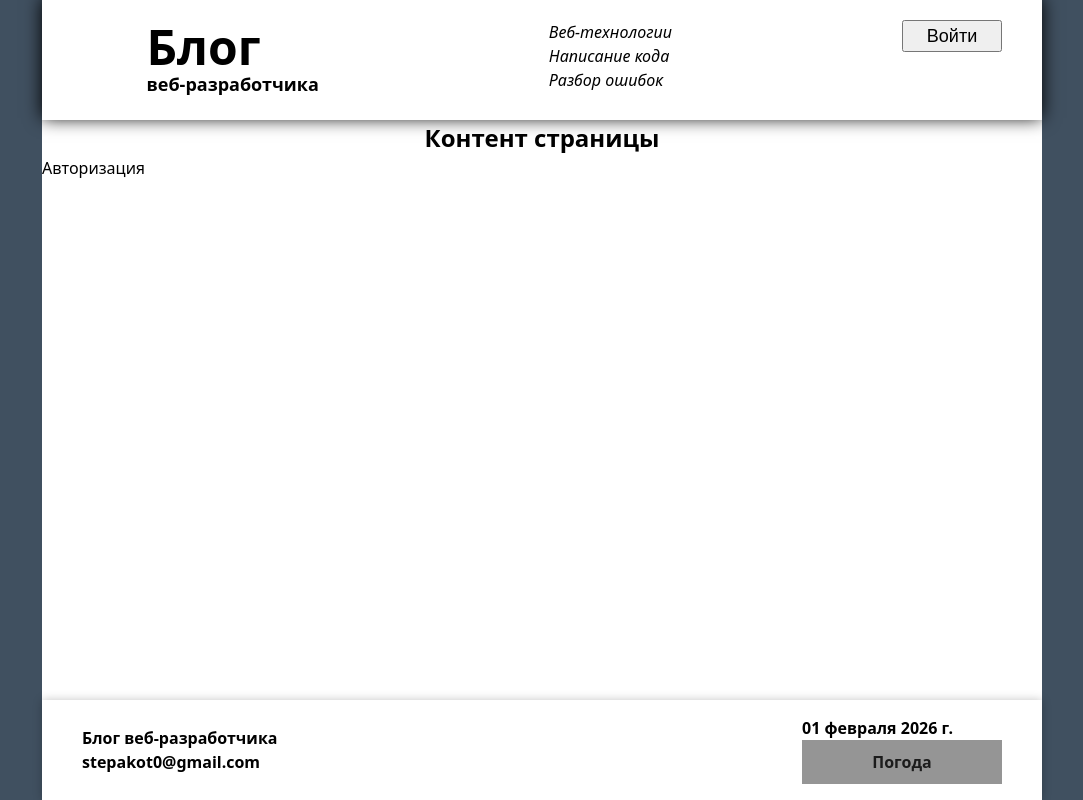
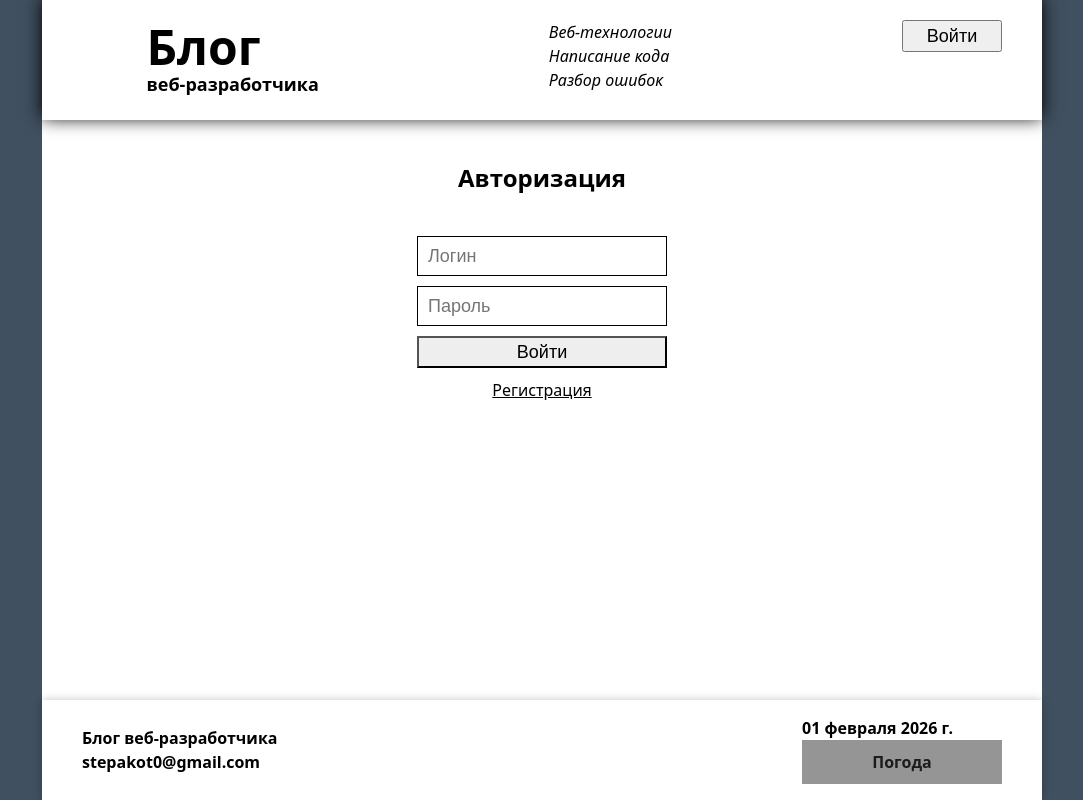
Before and after one commit to STAP16/Author-Web-Blog-Front, a React (Vite) app: page /login in a window 1280 px wide. Shown: the whole page, without its empty margins (98-1181 px from the left). Built offline with nearby package versions, Linux system fonts and the light colour scheme; no server answers; a web font is replaced by a local one.

Commit message:
Страница и валидация Авторизации

```diff
--- a/package.json
+++ b/package.json
@@ -10,6 +10,7 @@
     "preview": "vite preview"
   },
   "dependencies": {
+    "@hookform/resolvers": "^5.2.2",
     "prop-types": "^15.8.1",
     "react": "^19.2.0",
     "react-dom": "^19.2.0",
--- a/src/Blog.jsx
+++ b/src/Blog.jsx
@@ -27,7 +27,6 @@ function Blog() {
 		<AppColumn>
 			<Header />
 			<Content>
-				<H2>Контент страницы</H2>
 				<Outlet />
 			</Content>
 			<Footer />
--- a/src/bff/get-users.js
+++ b/src/bff/get-users.js
@@ -1,3 +1,3 @@
 export const getUsers = async () => {
-	return await fetch('http://localhost:3000/users').then(() => loadedUsers.json())
+	return await fetch('http://localhost:3000/users').then(loadedUsers => loadedUsers.json())
 }
--- a/src/bff/index.js
+++ b/src/bff/index.js
@@ -0,0 +1 @@
+export { server } from './server'
--- a/src/bff/bff.js
+++ b/src/bff/server.js
@@ -4,8 +4,8 @@ import { getUser } from './get-user'
 
 export const server = {
 	async authorize(authLogin, authPassword) {
-		const user = getUser(authLogin)
-
+		const user = await getUser(authLogin)
+		console.log(user)
 		if (!user) {
 			return {
 				error: 'Пользователь не найден',
--- /dev/null
+++ b/src/components/button/button.jsx
@@ -0,0 +1,25 @@
+import styled from 'styled-components'
+
+const ButtonContainer = ({ className, children, width, ...props }) => {
+	return (
+		<button
+			className={className}
+			{...props}
+		>
+			{children}
+		</button>
+	)
+}
+
+export const Button = styled(ButtonContainer)`
+	display: flex;
+	-webkit-box-pack: center;
+	justify-content: center;
+	-webkit-box-align: center;
+	align-items: center;
+	font-size: 18px;
+	width: ${({ width = '100%' }) => width};
+	height: 32px;
+	background-color: rgb(238, 238, 238);
+	cursor: pointer;
+`
--- /dev/null
+++ b/src/components/h2/h2.jsx
@@ -0,0 +1,6 @@
+import styled from 'styled-components'
+
+const H2Container = ({ children, className }) => <h2 className={className}>{children}</h2>
+export const H2 = styled(H2Container)`
+	margin: 40px 0;
+`
--- a/src/components/index.js
+++ b/src/components/index.js
@@ -1,3 +1,6 @@
 export * from './header/header.jsx'
 export * from './footer/footer.jsx'
+export * from './input/input.jsx'
 export * from './icon/icon.jsx'
+export * from './button/button.jsx'
+export * from './h2/h2.jsx'
--- /dev/null
+++ b/src/components/input/input.jsx
@@ -0,0 +1,21 @@
+import styled from 'styled-components'
+import { forwardRef } from 'react'
+
+const InputContainer = forwardRef(({ className, width, ...props }, ref) => {
+	return (
+		<input
+			className={className}
+			{...props}
+			ref={ref}
+		/>
+	)
+})
+
+export const Input = styled(InputContainer)`
+	width: ${({ width = '100%' }) => width};
+	height: 40px;
+	margin: 0 0 10px;
+	padding: 10px;
+	border: 1px solid #000000;
+	font-size: 18px;
+`
--- a/src/index.css
+++ b/src/index.css
@@ -22,4 +22,9 @@ body,
 a {
 	text-decoration: none;
 	color: black;
+	transition: all ease-in-out 0.2s;
 }
+
+a:hover {
+	color: rgba(0, 0, 0, 0.537);
+}
--- /dev/null
+++ b/src/pages/Authorization.jsx
@@ -0,0 +1,122 @@
+import { useForm } from 'react-hook-form'
+import * as yup from 'yup'
+import { yupResolver } from '@hookform/resolvers/yup'
+import styled from 'styled-components'
+import { server } from '../bff'
+import { useState } from 'react'
+import { Input, Button, H2 } from '../components'
+import { NavLink } from 'react-router'
+
+const authFormSchema = yup.object().shape({
+	login: yup
+		.string()
+		.required('Введите логин')
+		.matches(/^\w+$/, 'Неверный формат логина (Только Буквы и цифры)')
+		.min(3, 'Слишком короткий логин. Минимум 3 символа')
+		.max(15, 'Слишком много символов, максимум 15'),
+
+	password: yup
+		.string()
+		.required('Заполните поле пороля')
+		.matches(/^[\w#%]+$/, 'Неверный формат пароля: Допускаются только: буквы, цифры и знаки # % ')
+		.min(6, 'Слишком короткий пароль. Минимум 6 символа')
+		.max(30, 'В пароле слишком много символов, максимум 30')
+})
+
+const DEFAULT_FIELD_VALUES = {
+	login: '',
+	password: ''
+}
+
+const StyledForm = styled.form`
+	align-items: center;
+	display: flex;
+	flex-direction: column;
+	width: 250px;
+	& > button {
+		width: 100%;
+	}
+`
+
+const StyledRegisterLink = styled(NavLink)`
+	text-decoration: underline;
+	padding: 10px 0;
+`
+
+const StyledError = styled.div`
+	background-color: rgba(255, 105, 105, 0.72);
+	border: 2px solid black;
+	padding: 10px;
+	color: black;
+	font-size: 18px;
+	width: 250px;
+	max-width: 250px;
+	box-sizing: border-box;
+
+	overflow-wrap: break-word;
+	word-wrap: break-word;
+`
+
+const AuthorizationContainer = ({ className }) => {
+	const {
+		register,
+		handleSubmit,
+		formState: { errors }
+	} = useForm({
+		resolver: yupResolver(authFormSchema),
+		defaultValues: DEFAULT_FIELD_VALUES
+	})
+
+	const [authError, setAuthError] = useState(null)
+	const [loading, setLoading] = useState(false)
+
+	const onSubmit = ({ login, password }) => {
+		server.authorize(login, password).then(({ error, res }) => {
+			if (error) {
+				setAuthError(`Ошибка запроса: ${error}`)
+			}
+		})
+	}
+
+	const formError = errors.login?.message || errors.password?.message
+	const errorMessage = formError || authError
+
+	return (
+		<div className={className}>
+			<H2>Авторизация</H2>
+			<StyledForm onSubmit={handleSubmit(onSubmit)}>
+				<Input
+					className={errors.login ? 'error' : ''}
+					type="text"
+					{...register('login', {
+						onChange: () => setAuthError(null)
+					})}
+					placeholder="Логин"
+				/>
+				<Input
+					className={errors.password ? 'error' : ''}
+					type="password"
+					{...register('password', {
+						onChange: () => setAuthError(null)
+					})}
+					placeholder="Пароль"
+				/>
+				<Button
+					type="submit"
+					disabled={!!formError || loading}
+				>
+					{loading ? 'Загрузка' : 'Войти'}
+				</Button>
+				<StyledRegisterLink to="/register">Регистрация</StyledRegisterLink>
+				{(authError || formError) && <StyledError>{errorMessage}</StyledError>}
+			</StyledForm>
+		</div>
+	)
+}
+
+export const Authorization = styled(AuthorizationContainer)`
+	display: flex;
+	margin: 0 auto;
+	flex-direction: column;
+	align-items: center;
+`
--- a/src/rourter.jsx
+++ b/src/rourter.jsx
@@ -1,9 +1,9 @@
 import { createBrowserRouter, Outlet } from 'react-router'
 
 import Blog from './Blog'
+import { Authorization } from './pages/Authorization'
 
 const ErrorPage = () => <div>страница ошибки</div>
-const Login = () => <div>Авторизация</div>
 const Register = () => <div>Регистрация</div>
 const Users = () => <div>Пользователи</div>
 const Posts = () => <Outlet />
@@ -41,7 +41,7 @@ export const router = createBrowserRouter([
 			},
 			{
 				path: 'login',
-				element: <Login />
+				element: <Authorization />
 			},
 			{
 				path: 'register',
```
Also changed, not shown: 1 other file (tests, documents, lock files or other folders).
